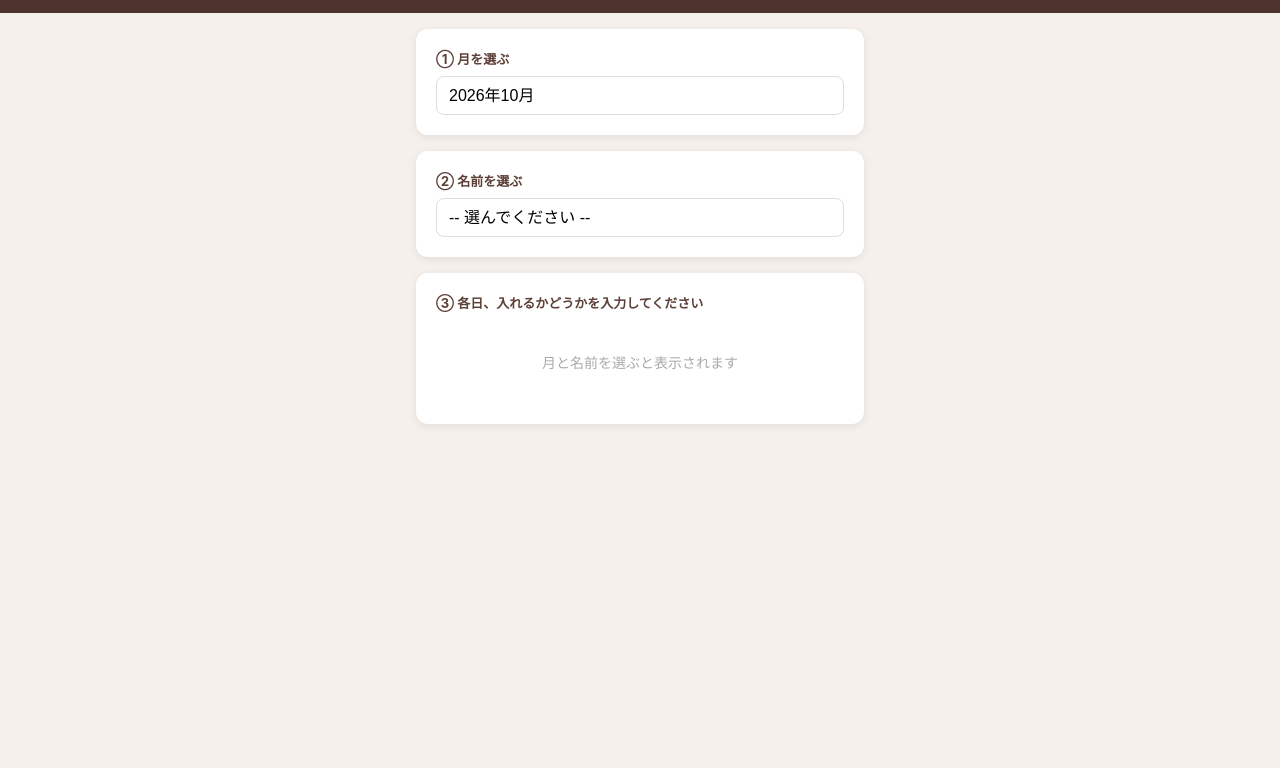
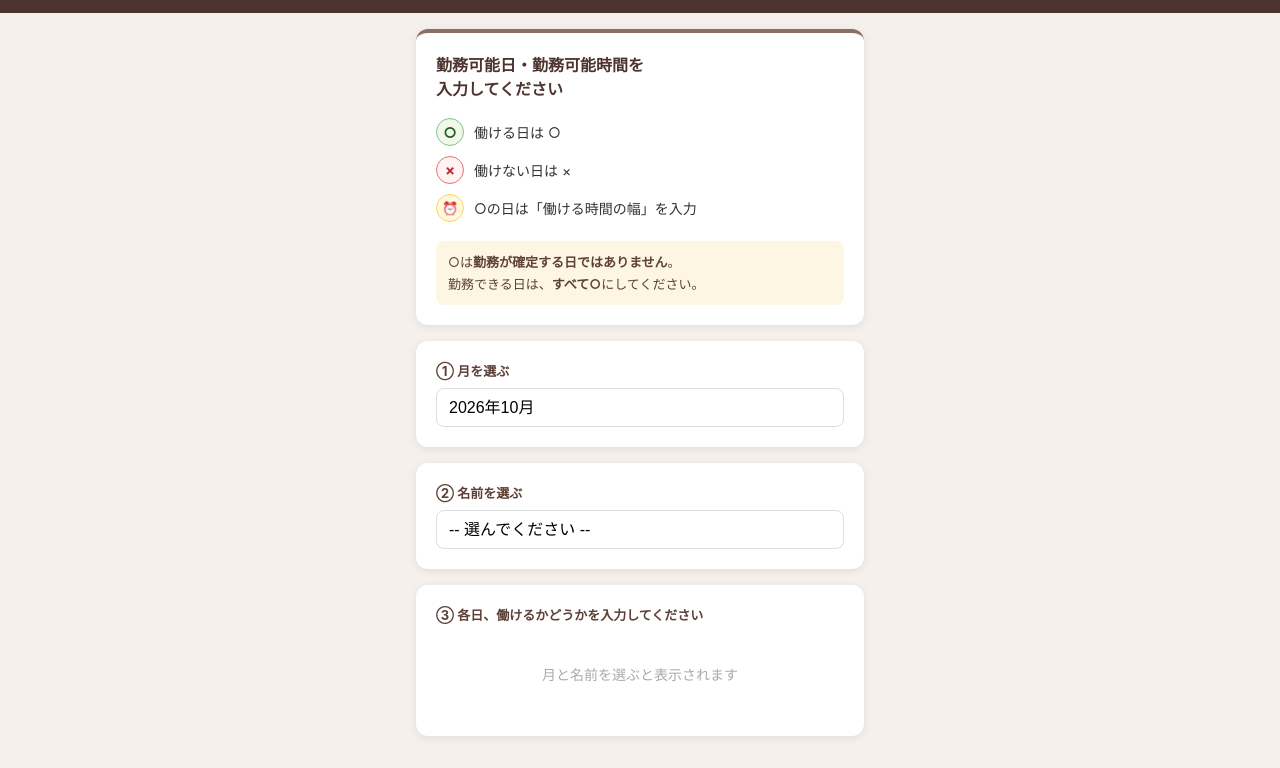
Before and after one commit to yuji9seki16-png/kamoshika-shift, a plain HTML site: page staff-input.html in a window 1280 px wide. Shown: the part 66-834 px from the top of the page. Before the commit the page ends 800 px from the top, so only its background shows below. Drawn offline with Linux system fonts and the light colour scheme.

Commit message:
入力ページの上に「入力のしかた」カードを追加。選択肢を「働ける／働けない」にそろえる
Co-Authored-By: Claude Opus 5.5 <noreply@anthropic.com>

```diff
--- a/staff-input.html
+++ b/staff-input.html
@@ -57,6 +57,23 @@
     .time-range input[type="time"] { flex: 1; font-size: 15px; padding: 8px 10px; }
     .time-sep { font-size: 14px; color: #888; flex-shrink: 0; }
     .hint { font-size: 11px; color: #888; margin-top: 4px; }
+    /* 入力のしかた */
+    .howto { border-top: 4px solid #8d6e63; }
+    .howto h2 { margin: 0 0 12px; font-size: 16px; color: #4e342e; line-height: 1.5; }
+    .howto ul { list-style: none; margin: 0 0 14px; padding: 0; }
+    .howto li { display: flex; align-items: center; gap: 10px; font-size: 14px; padding: 5px 0; }
+    .mark {
+      flex-shrink: 0; width: 28px; height: 28px; border-radius: 50%;
+      display: inline-flex; align-items: center; justify-content: center;
+      font-weight: 700; font-size: 15px;
+    }
+    .mark.yes  { background: #f1f8e9; color: #1b5e20; border: 1px solid #81c784; }
+    .mark.no   { background: #fff3f3; color: #c62828; border: 1px solid #e57373; }
+    .mark.time { background: #fff8e1; color: #e65100; border: 1px solid #ffd54f; font-size: 13px; }
+    .howto .note {
+      background: #fdf6e3; border-radius: 8px; padding: 10px 12px;
+      font-size: 13px; line-height: 1.7; color: #5d4037;
+    }
 
     /* 送信ボタン */
     .btn-send {
@@ -119,6 +136,20 @@
     ⚠️ まだ設定が完了していません。恵さんに連絡してください。
   </div>
 
+  <!-- 入力のしかた -->
+  <div class="card howto">
+    <h2>勤務可能日・勤務可能時間を<br>入力してください</h2>
+    <ul>
+      <li><span class="mark yes">○</span>働ける日は ○</li>
+      <li><span class="mark no">×</span>働けない日は ×</li>
+      <li><span class="mark time">⏰</span>○の日は「働ける時間の幅」を入力</li>
+    </ul>
+    <div class="note">
+      ○は<b>勤務が確定する日ではありません</b>。<br>
+      勤務できる日は、<b>すべて○</b>にしてください。
+    </div>
+  </div>
+
   <!-- ① 月選択 -->
   <div class="card">
     <label class="field-label">① 月を選ぶ</label>
@@ -142,7 +173,7 @@
 
   <!-- ③ 日付入力 -->
   <div class="card">
-    <label class="field-label">③ 各日、入れるかどうかを入力してください</label>
+    <label class="field-label">③ 各日、働けるかどうかを入力してください</label>
     <ul class="day-list" id="day-list">
       <div class="setup-msg">月と名前を選ぶと表示されます</div>
     </ul>
@@ -268,9 +299,9 @@ function buildDayList(staffId, month) {
     sel.className = 'avail-sel is-yes';
     sel.dataset.date = ds;
     sel.innerHTML = `
-      <option value="○">○ 出勤できる</option>
-      <option value="×">× 出勤できない</option>
-      <option value="time">時間制限あり</option>
+      <option value="○">○ 働ける（何時でもOK）</option>
+      <option value="time">○ 働ける（時間の幅を入れる）</option>
+      <option value="×">× 働けない</option>
     `;
 
     const timeDiv = document.createElement('div');
@@ -297,7 +328,7 @@ function buildDayList(staffId, month) {
     timeDiv.appendChild(endInput);
 
     if (staffId === 'miyuki') {
-      inputsDiv.insertAdjacentHTML('beforeend', '<div class="hint">※ みゆきさんは16時まで。時間制限ありを選んで 9:00〜16:00 で送ってください</div>');
+      inputsDiv.insertAdjacentHTML('beforeend', '<div class="hint">※ みゆきさんは16時まで。「時間の幅を入れる」を選んで 9:00〜16:00 で送ってください</div>');
     }
 
     sel.addEventListener('change', () => {
```
